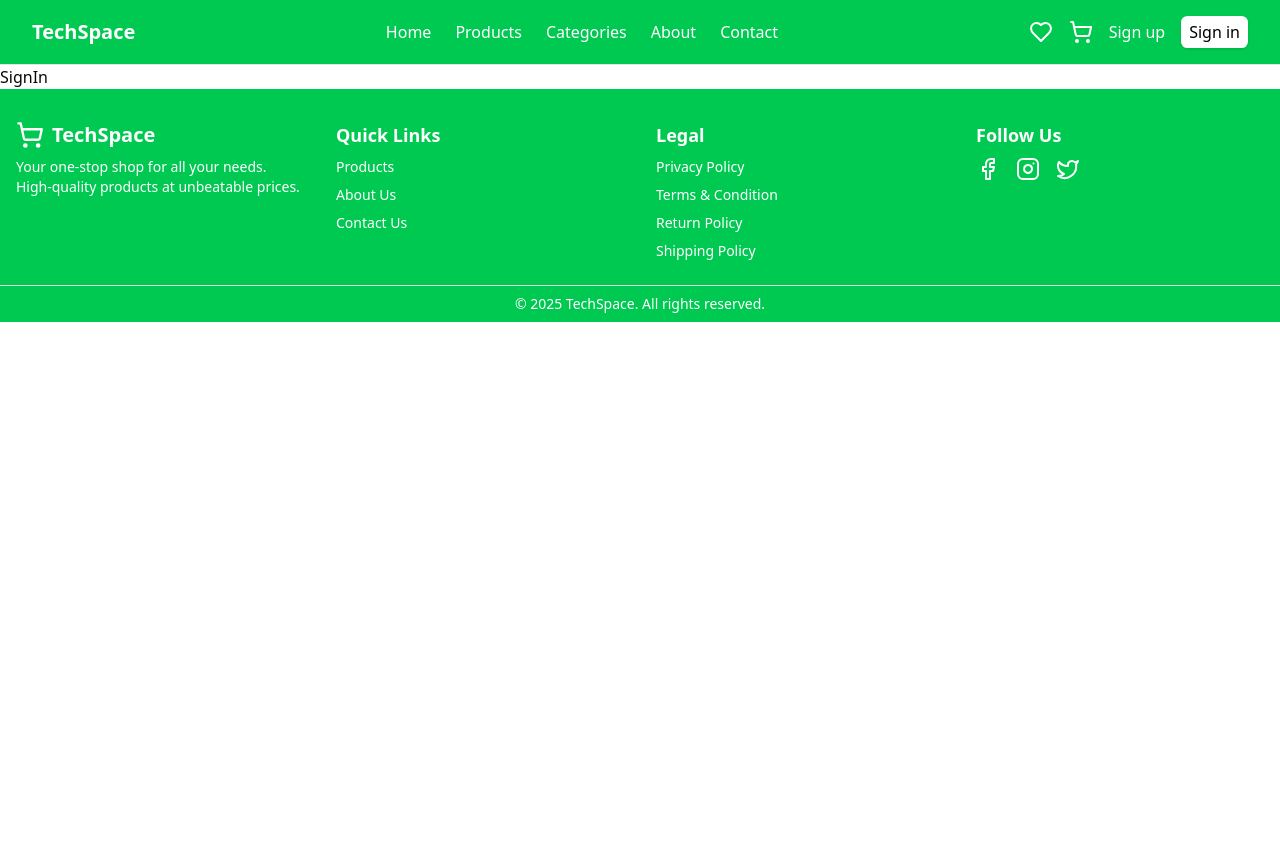
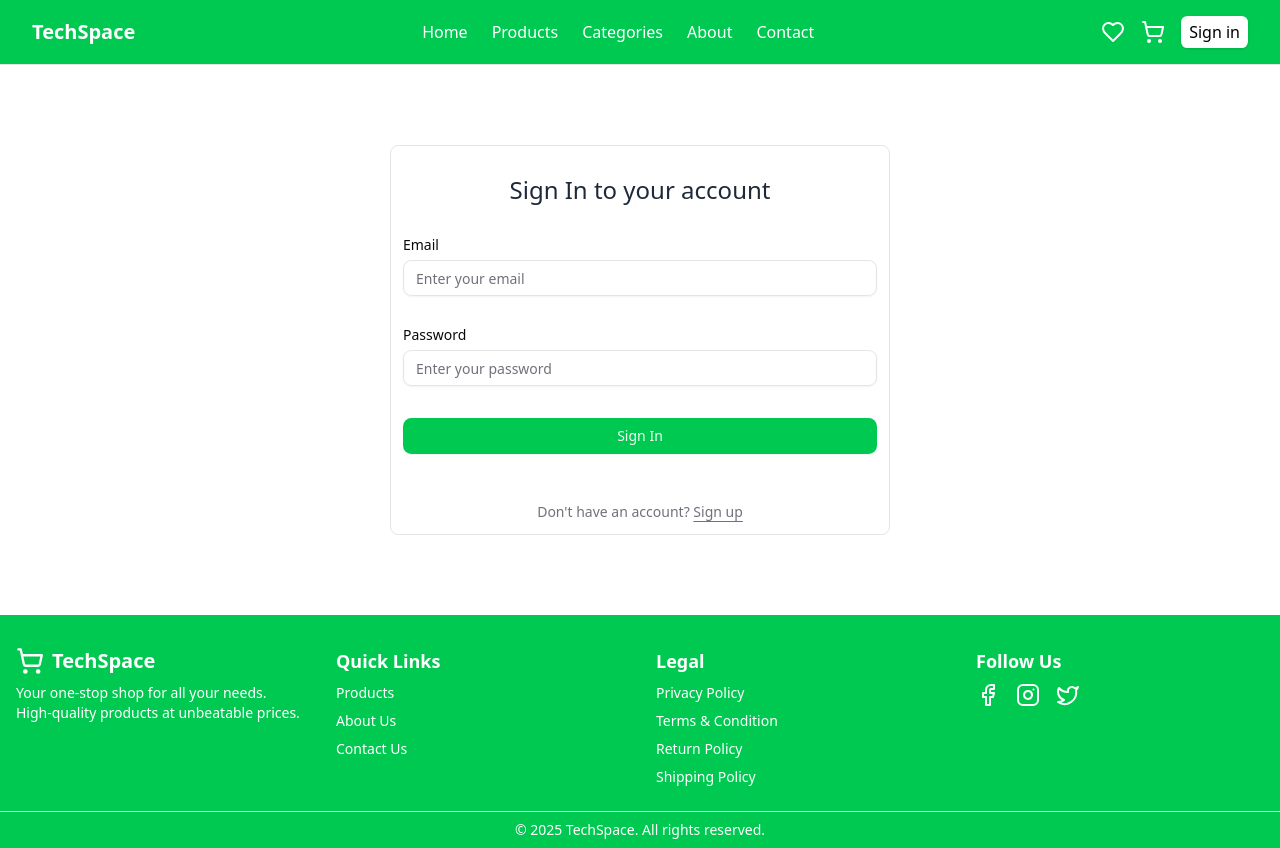
Before and after one commit to md-suhag/tech-space, a React (Vite) app: page /sign-in in a window 1280 px wide. Before the commit the page ends 800 px from the top, so only its background shows below. Built offline with nearby package versions, Linux system fonts and the light colour scheme.

Commit message:
add: sign in form design

```diff
--- a/src/components/ProductCard.jsx
+++ b/src/components/ProductCard.jsx
@@ -8,7 +8,6 @@ const ProductCard = ({ product }) => {
   const totalReviews = 87;
   const isNew = true;
   const price = 799;
-  const discount = 10; // percent
 
   return (
     <Card className="relative flex flex-col border rounded-xl overflow-hidden shadow-sm hover:shadow-md transition-shadow duration-300 bg-white">
--- a/src/components/shared/Navbar.jsx
+++ b/src/components/shared/Navbar.jsx
@@ -30,10 +30,8 @@ const Navbar = () => {
             <ShoppingCartIcon />
           </Link>
 
-          <Link href="/sing-up">Sign up</Link>
-
           <Link
-            href="/sing-in"
+            to="/sign-in"
             className="px-2 py-1 text-black bg-white rounded-sm shadow"
           >
             Sign in
--- /dev/null
+++ b/src/components/ui/form.jsx
@@ -0,0 +1,143 @@
+import * as React from "react"
+import { Slot } from "@radix-ui/react-slot"
+import { Controller, FormProvider, useFormContext, useFormState } from "react-hook-form";
+
+import { cn } from "@/lib/utils"
+import { Label } from "@/components/ui/label"
+
+const Form = FormProvider
+
+const FormFieldContext = React.createContext({})
+
+const FormField = (
+  {
+    ...props
+  }
+) => {
+  return (
+    (<FormFieldContext.Provider value={{ name: props.name }}>
+      <Controller {...props} />
+    </FormFieldContext.Provider>)
+  );
+}
+
+const useFormField = () => {
+  const fieldContext = React.useContext(FormFieldContext)
+  const itemContext = React.useContext(FormItemContext)
+  const { getFieldState } = useFormContext()
+  const formState = useFormState({ name: fieldContext.name })
+  const fieldState = getFieldState(fieldContext.name, formState)
+
+  if (!fieldContext) {
+    throw new Error("useFormField should be used within <FormField>")
+  }
+
+  const { id } = itemContext
+
+  return {
+    id,
+    name: fieldContext.name,
+    formItemId: `${id}-form-item`,
+    formDescriptionId: `${id}-form-item-description`,
+    formMessageId: `${id}-form-item-message`,
+    ...fieldState,
+  }
+}
+
+const FormItemContext = React.createContext({})
+
+function FormItem({
+  className,
+  ...props
+}) {
+  const id = React.useId()
+
+  return (
+    (<FormItemContext.Provider value={{ id }}>
+      <div data-slot="form-item" className={cn("grid gap-2", className)} {...props} />
+    </FormItemContext.Provider>)
+  );
+}
+
+function FormLabel({
+  className,
+  ...props
+}) {
+  const { error, formItemId } = useFormField()
+
+  return (
+    (<Label
+      data-slot="form-label"
+      data-error={!!error}
+      className={cn("data-[error=true]:text-destructive", className)}
+      htmlFor={formItemId}
+      {...props} />)
+  );
+}
+
+function FormControl({
+  ...props
+}) {
+  const { error, formItemId, formDescriptionId, formMessageId } = useFormField()
+
+  return (
+    (<Slot
+      data-slot="form-control"
+      id={formItemId}
+      aria-describedby={
+        !error
+          ? `${formDescriptionId}`
+          : `${formDescriptionId} ${formMessageId}`
+      }
+      aria-invalid={!!error}
+      {...props} />)
+  );
+}
+
+function FormDescription({
+  className,
+  ...props
+}) {
+  const { formDescriptionId } = useFormField()
+
+  return (
+    (<p
+      data-slot="form-description"
+      id={formDescriptionId}
+      className={cn("text-muted-foreground text-sm", className)}
+      {...props} />)
+  );
+}
+
+function FormMessage({
+  className,
+  ...props
+}) {
+  const { error, formMessageId } = useFormField()
+  const body = error ? String(error?.message ?? "") : props.children
+
+  if (!body) {
+    return null
+  }
+
+  return (
+    (<p
+      data-slot="form-message"
+      id={formMessageId}
+      className={cn("text-destructive text-sm", className)}
+      {...props}>
+      {body}
+    </p>)
+  );
+}
+
+export {
+  useFormField,
+  Form,
+  FormItem,
+  FormLabel,
+  FormControl,
+  FormDescription,
+  FormMessage,
+  FormField,
+}
--- a/src/pages/SignIn/SignIn.jsx
+++ b/src/pages/SignIn/SignIn.jsx
@@ -1,7 +1,85 @@
+import Container from "@/components/shared/Container";
+import { Button } from "@/components/ui/button";
+import {
+  Form,
+  FormControl,
+  FormDescription,
+  FormField,
+  FormItem,
+  FormLabel,
+  FormMessage,
+} from "@/components/ui/form";
+import { Input } from "@/components/ui/input";
 import React from "react";
+import { useForm } from "react-hook-form";
+import { Link } from "react-router-dom";
 
 const SignIn = () => {
-  return <div>SignIn</div>;
+  const form = useForm({
+    defaultValues: {
+      email: "",
+      password: "",
+    },
+  });
+  function onSubmit(values) {
+    console.log(values);
+  }
+  return (
+    <Container>
+      <Form {...form} className="">
+        <form
+          onSubmit={form.handleSubmit(onSubmit)}
+          className="space-y-8 md:w-1/2 max-w-[500px] m-auto  my-20 p-3 border rounded-md"
+        >
+          <h1 className=" text-2xl text-center mt-4 text-gray-800">
+            Sign In to your account
+          </h1>
+          <FormField
+            control={form.control}
+            name="email"
+            render={({ field }) => (
+              <FormItem>
+                <FormLabel>Email</FormLabel>
+                <FormControl>
+                  <Input placeholder="Enter your email" {...field} />
+                </FormControl>
+                <FormDescription className="sr-only">
+                  Enter your Email.
+                </FormDescription>
+                <FormMessage />
+              </FormItem>
+            )}
+          />
+          <FormField
+            control={form.control}
+            name="password"
+            render={({ field }) => (
+              <FormItem>
+                <FormLabel>Password</FormLabel>
+                <FormControl>
+                  <Input placeholder="Enter your password" {...field} />
+                </FormControl>
+                <FormDescription className="sr-only">
+                  Enter your Password.
+                </FormDescription>
+                <FormMessage />
+              </FormItem>
+            )}
+          />
+          <Button type="submit" className="w-full ">
+            Sign In
+          </Button>
+
+          <FormDescription className="mt-4 text-center text-sm">
+            Don&apos;t have an account?{" "}
+            <Link to="/sign-up" className="underline underline-offset-4">
+              Sign up
+            </Link>
+          </FormDescription>
+        </form>
+      </Form>
+    </Container>
+  );
 };
 
 export default SignIn;
```
Also changed, not shown: package.json (+6 -3 lines), 1 other file (tests, documents, lock files or other folders).
